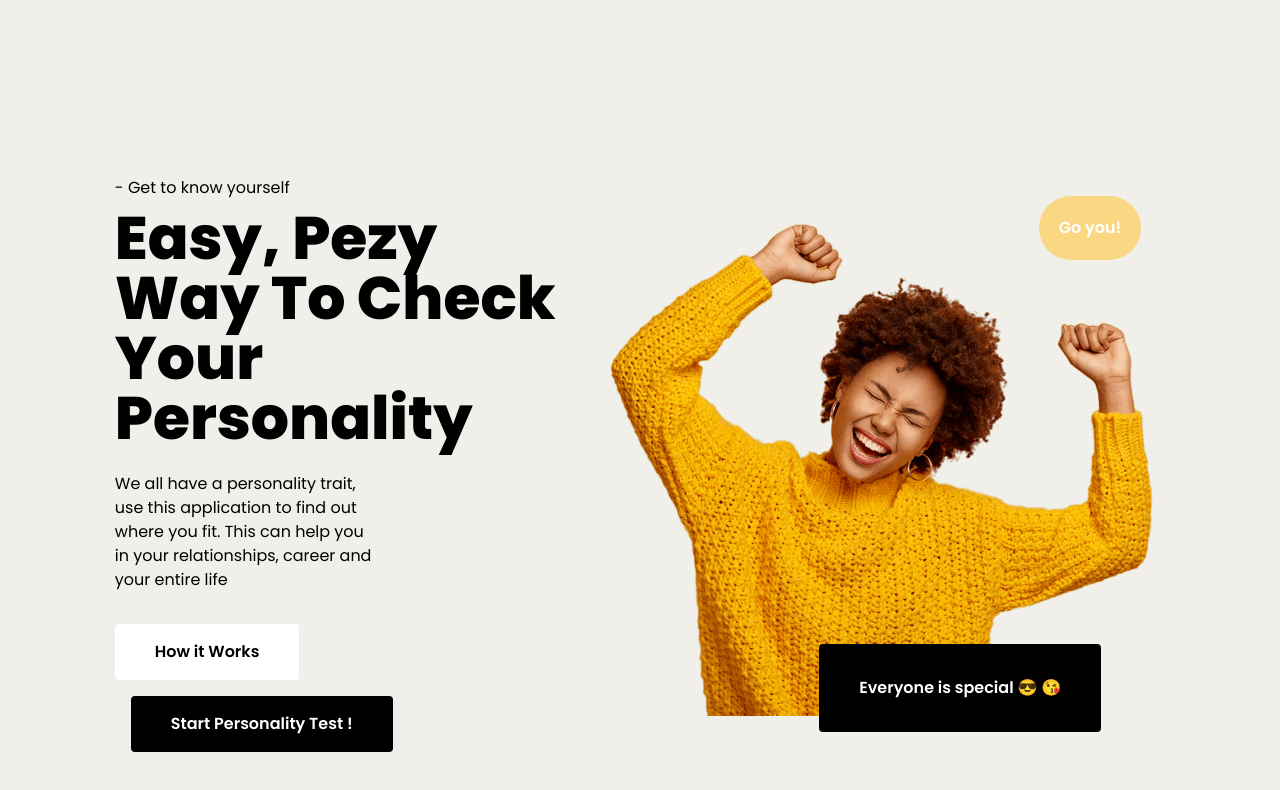
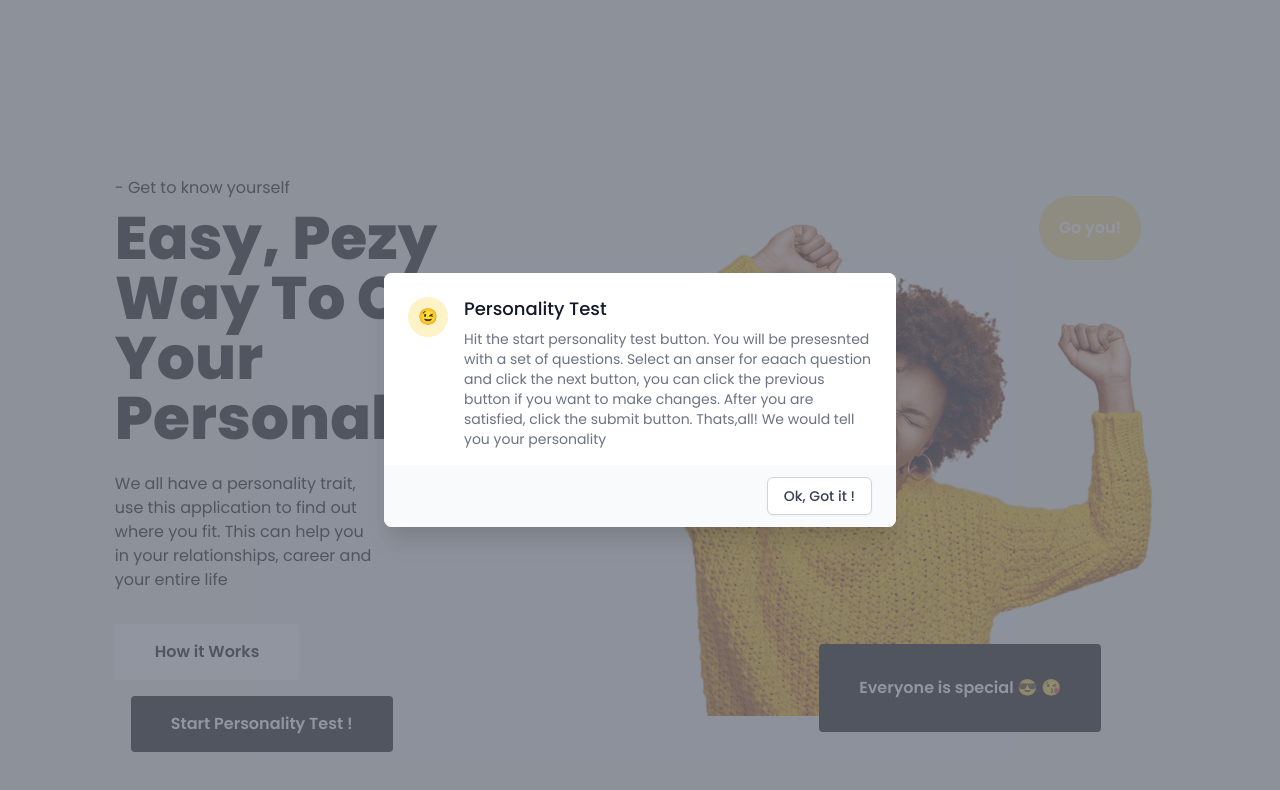
Before and after one commit to Nunyaklah/whoami, a Vue app: page / in a window 1280 px wide. Both pictures are taken after a click on the button "How it Works". Shown: the top 790 px of the page. Built offline with nearby package versions, Linux system fonts and the light colour scheme.

Commit message:
add modal

```diff
--- /dev/null
+++ b/src/components/Modal.vue
@@ -0,0 +1,81 @@
+<template>
+  <!-- This example requires Tailwind CSS v2.0+ -->
+  <div
+    id="modal"
+    class="fixed z-10 inset-0 overflow-y-auto hidden"
+    aria-labelledby="modal-title"
+    role="dialog"
+    aria-modal="true"
+    :class="{'hidden': closeModal}"
+  >
+    <div
+      class="flex items-end justify-center min-h-screen pt-4 px-4 pb-20 text-center sm:block sm:p-0"
+    >
+
+      <div
+        class="fixed inset-0 bg-gray-500 bg-opacity-75 transition-opacity"
+        aria-hidden="true"
+      ></div>
+
+
+      <span
+        class="hidden sm:inline-block sm:align-middle sm:h-screen"
+        aria-hidden="true"
+        >&#8203;</span
+      >
+
+
+      <div
+        class="relative inline-block align-bottom bg-white rounded-lg text-left overflow-hidden shadow-xl transform transition-all sm:my-8 sm:align-middle sm:max-w-lg sm:w-full"
+      >
+        <div class="bg-white px-4 pt-5 pb-4 sm:p-6 sm:pb-4">
+          <div class="sm:flex sm:items-start">
+            <div
+              class="mx-auto flex-shrink-0 flex items-center justify-center h-12 w-12 rounded-full bg-yellow-100 sm:mx-0 sm:h-10 sm:w-10"
+            >
+              <!-- Heroicon name: outline/exclamation -->
+             😉
+            </div>
+            <div class="mt-3 text-center sm:mt-0 sm:ml-4 sm:text-left">
+              <h3
+                class="text-lg leading-6 font-medium text-gray-900"
+                id="modal-title"
+              >
+                Personality Test
+              </h3>
+              <div class="mt-2">
+                <p class="text-sm text-gray-500">
+                  Hit the start personality test button. You will be presesnted
+                  with a set of questions. Select an anser for eaach question
+                  and click the next button, you can click the previous button
+                  if you want to make changes. After you are satisfied, click
+                  the submit button. Thats,all! We would tell you your
+                  personality
+                </p>
+              </div>
+            </div>
+          </div>
+        </div>
+        <div class="bg-gray-50 px-4 py-3 sm:px-6 sm:flex sm:flex-row-reverse">
+          <button
+            type="button"
+            class="mt-3 w-full inline-flex justify-center rounded-md border border-gray-300 shadow-sm px-4 py-2 bg-white text-base font-medium text-gray-700 hover:bg-gray-50 focus:outline-none focus:ring-2 focus:ring-offset-2 focus:ring-indigo-500 sm:mt-0 sm:ml-3 sm:w-auto sm:text-sm"
+            @click.prevent="closeModal= !closeModal"
+          >
+            Ok, Got it !
+          </button>
+        </div>
+      </div>
+    </div>
+  </div>
+</template>
+<script>
+export default {
+  name: "Modal",
+  data() {
+    return {
+      closeModal: false
+    };
+  },
+};
+</script>
--- a/src/views/Home.vue
+++ b/src/views/Home.vue
@@ -1,5 +1,5 @@
 <template>
-  <div class="home  overflow-x-hidden font-poppins bg-background-color h-screen">
+  <div class="home overflow-x-hidden font-poppins bg-background-color h-screen">
     <div
       class="flex flex-col md:flex-row lg:flex-row justify-center items-center pt-40 p-8"
     >
@@ -7,11 +7,10 @@
         <div class="text-center md:text-left lg:text-left">
           <p class="mb-2">- Get to know yourself</p>
 
-          <h1 class="text-4xl md:text-6xl font-extrabold relative  leading-normal z-50">
+          <h1 class="text-4xl md:text-6xl font-extrabold leading-normal z-50">
             Easy, Pezy <br />
             Way To Check <br />
             Your Personality
-
           </h1>
         </div>
 
@@ -25,6 +24,7 @@
         <div class="mt-8 text-center md:text-left lg:text-left">
           <button
             class="bg-white text-black font-semibold py-4 px-10 rounded mb-4"
+            @click="showModal()"
           >
             How it Works
           </button>
@@ -50,15 +50,28 @@
           Go you!
         </div>
       </div>
+      <Modal />
     </div>
   </div>
 </template>
 
 <script>
+import Modal from "../components/Modal.vue";
+
 export default {
   name: "Home",
   data() {
     return {};
   },
+  components: {
+    Modal,
+  },
+  methods: {
+    showModal() {
+      let m = document.getElementById("modal");
+      m.classList.remove("hidden");
+      m.classList.add("inline-block");
+    },
+  },
 };
 </script>
--- a/src/views/Personality.vue
+++ b/src/views/Personality.vue
@@ -15,7 +15,7 @@
         <div class="mt-10">
           Pick an Answer !
 
-         <FadeInOut entry="left" exit="left" :duration="600" mode="out-in">
+
             <div class="w-full m-auto pt-10">
 
               <div
@@ -48,7 +48,7 @@
               </div>
 
             </div>
-            </FadeInOut>
+
         </div>
 
         <div class="mt-8">
@@ -95,7 +95,7 @@
 <script>
 import axios from "axios";
 import Loading from "vue-loading-overlay";
-import { FadeInOut } from "vue3-transitions";
+
 
 export default {
   data() {
@@ -112,7 +112,7 @@
   },
   components: {
     Loading,
-    FadeInOut,
+
   },
   methods: {
     dynamicQuestions() {
```
